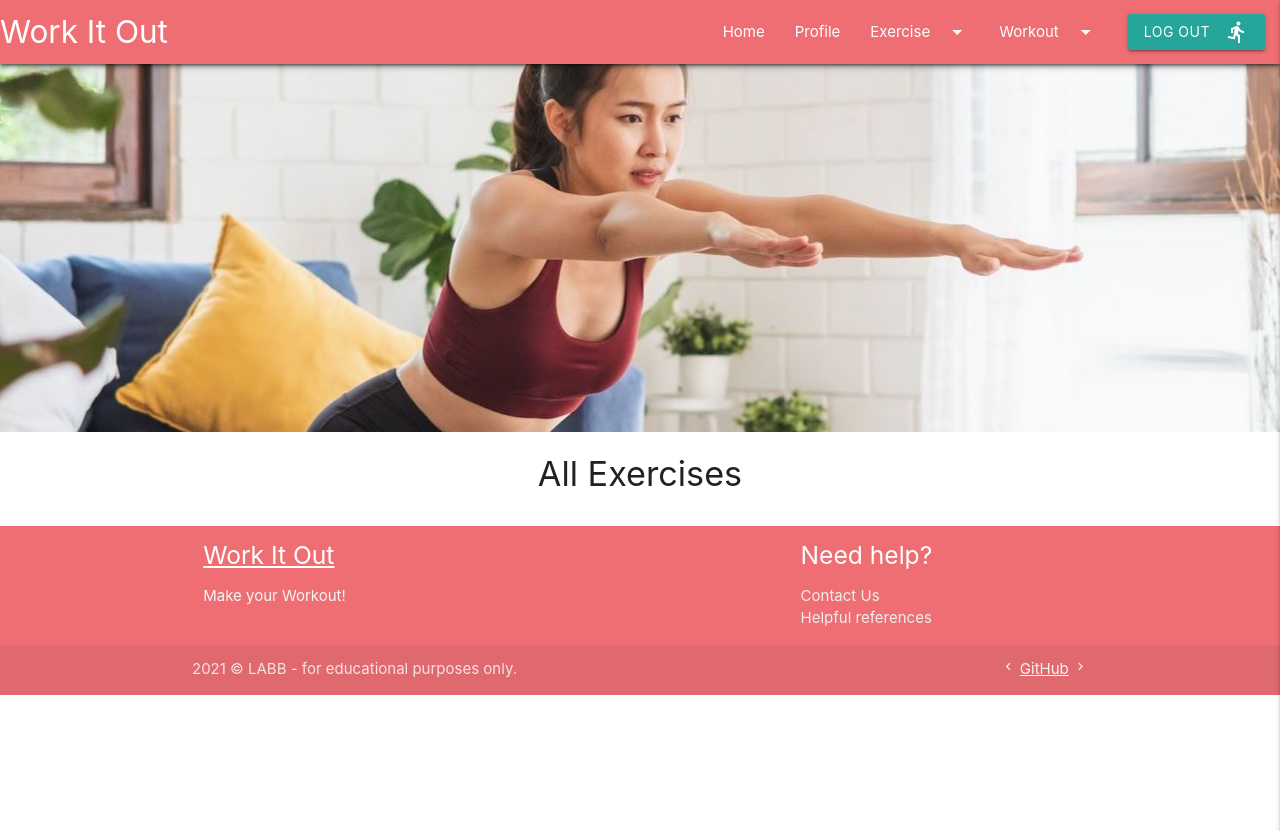
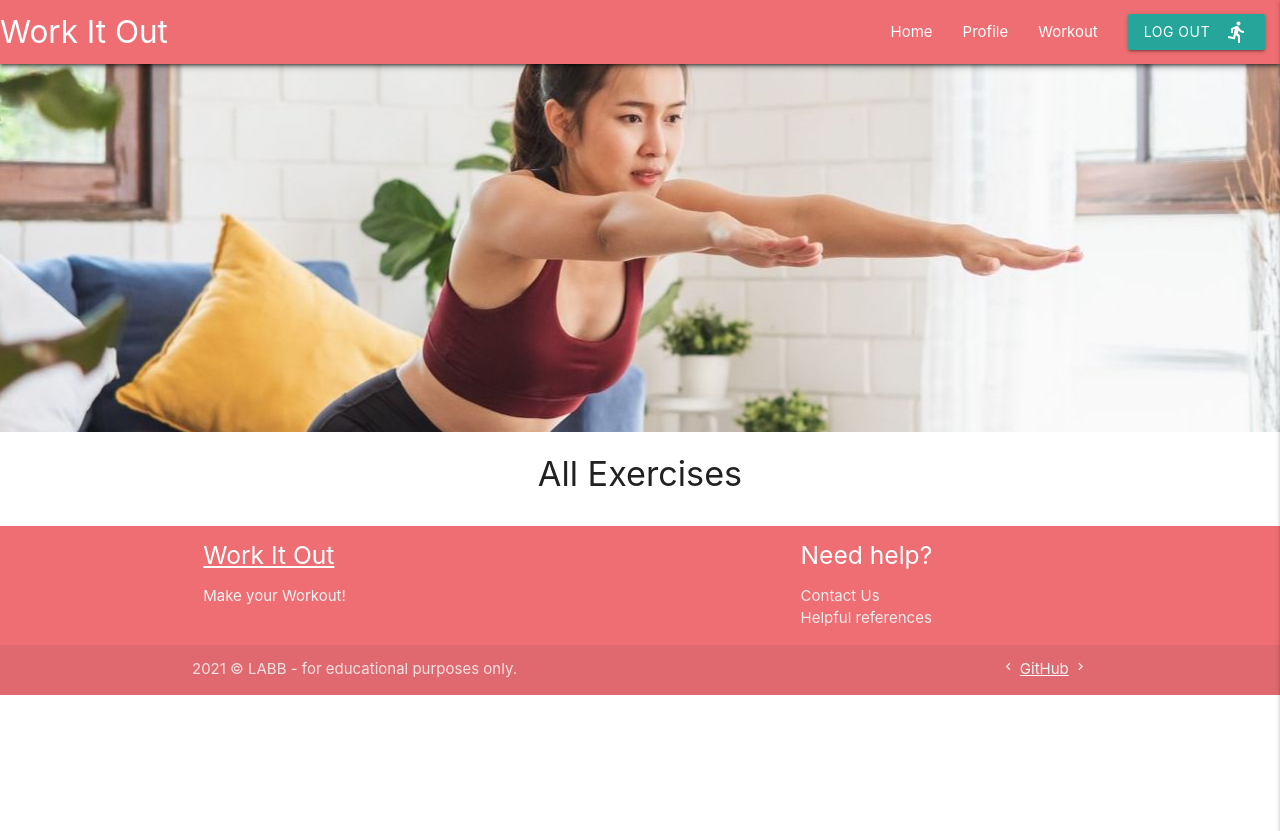
Before and after one commit to lornebb/Building-Block-Body, a Flask app: template templates/pages/home.html in a window 1280 px wide. Shown: the top 831 px of the page. Run offline with Flask 2, Linux system fonts and the light colour scheme; the template is opened without the code that fills it, so the values that code supplies are empty; the visitor is signed in with stand-in values (Sample User, id 1); some libraries are stand-ins or nearby versions.

Commit message:
changed UE flow in logged in nav bar, removing dropdowns and simplying experience

```diff
--- a/templates/components/nav-loggedin.html
+++ b/templates/components/nav-loggedin.html
@@ -1,15 +1,4 @@
 <header>
-  <!-- dropdown menus -->
-  <ul id="dropdown1" class="dropdown-content">
-      <li><a href="">View Exercises</a></li>
-      <li class="divider"></li>
-      <li><a href="">Make Exercises</a></li>
-  </ul>
-  <ul id="dropdown2" class="dropdown-content">
-      <li><a href="#!">View Workout</a></li>
-      <li class="divider"></li>
-      <li><a href="#!">Make Workout</a></li>
-  </ul>
   <!-- desktop nav -->
   <nav class="nav-extended">
     <div class="nav-wrapper z-depth-2">
@@ -18,8 +7,7 @@
         <ul class="right hide-on-med-and-down ">
           <li><a href="{{ url_for('home') }}">Home</a></li>
           <li><a href="{{ url_for('profile') }}">Profile</a></li>
-          <li><a class="dropdown-trigger-main" href="#!" data-target="dropdown1">Exercise<i class="material-icons right">arrow_drop_down</i></a></li>
-          <li><a class="dropdown-trigger-main" href="#!" data-target="dropdown2">Workout<i class="material-icons right">arrow_drop_down</i></a></li>
+          <li><a href="#!">Workout</a></li>
           <a href="{{ url_for('logout') }}" class="waves-effect waves-light btn"><i class="material-icons right">directions_run</i>Log Out</a>
         </ul>
     </div>
@@ -29,8 +17,7 @@
     <li><a href="{{ url_for('home') }}"><h4 class="center-align">Work It Out</h4></a></li>
     <li><a href="">Home</a></li>
     <li><a href="{{ url_for('profile') }}">Profile</a></li>
-    <li><a class="dropdown-trigger" href="#!" data-target="dropdown1">Exercise<i class="material-icons right">arrow_drop_down</i></a></li>
-    <li><a class="dropdown-trigger" href="#!" data-target="dropdown2">Workout<i class="material-icons right">arrow_drop_down</i></a></li>
+    <li><a href="#!">Workout</a></li>
     <li><a href="{{ url_for('logout') }}">Log Out</a></li>
   </ul>
 </header>
```
